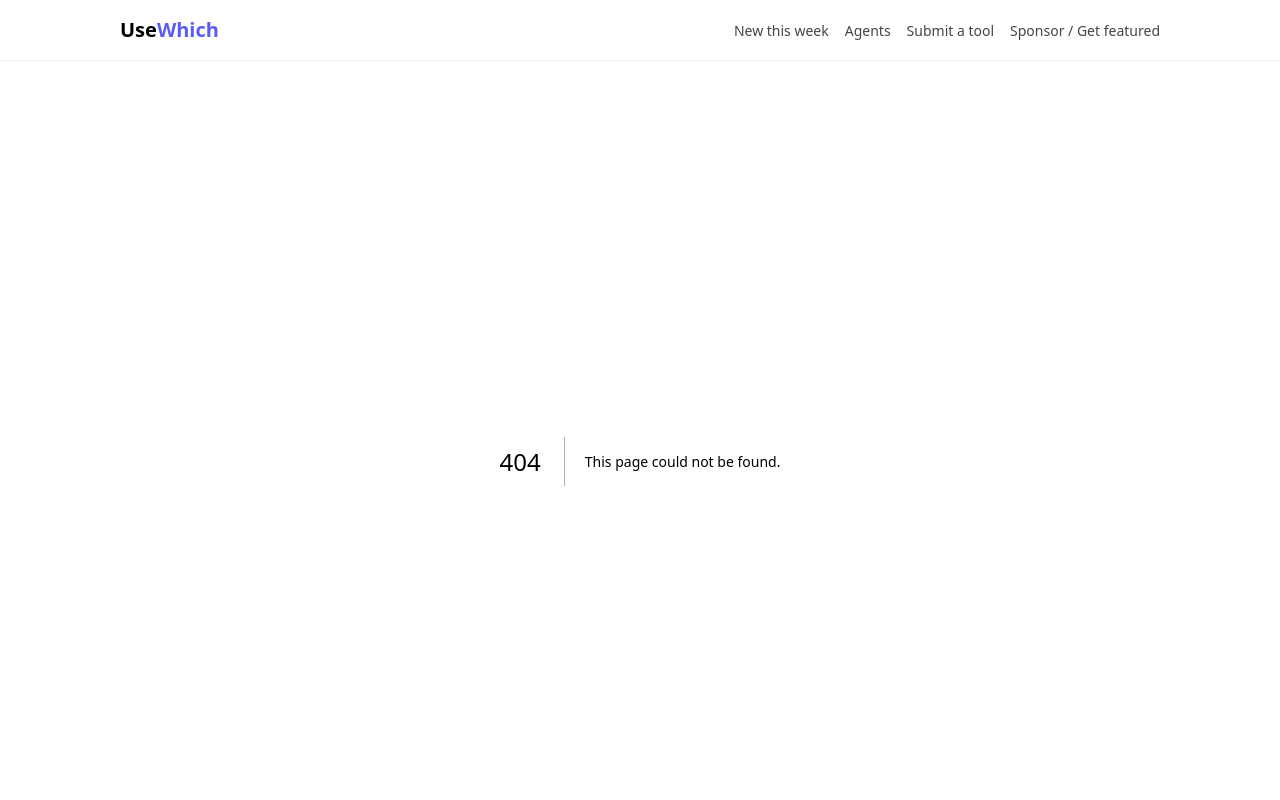
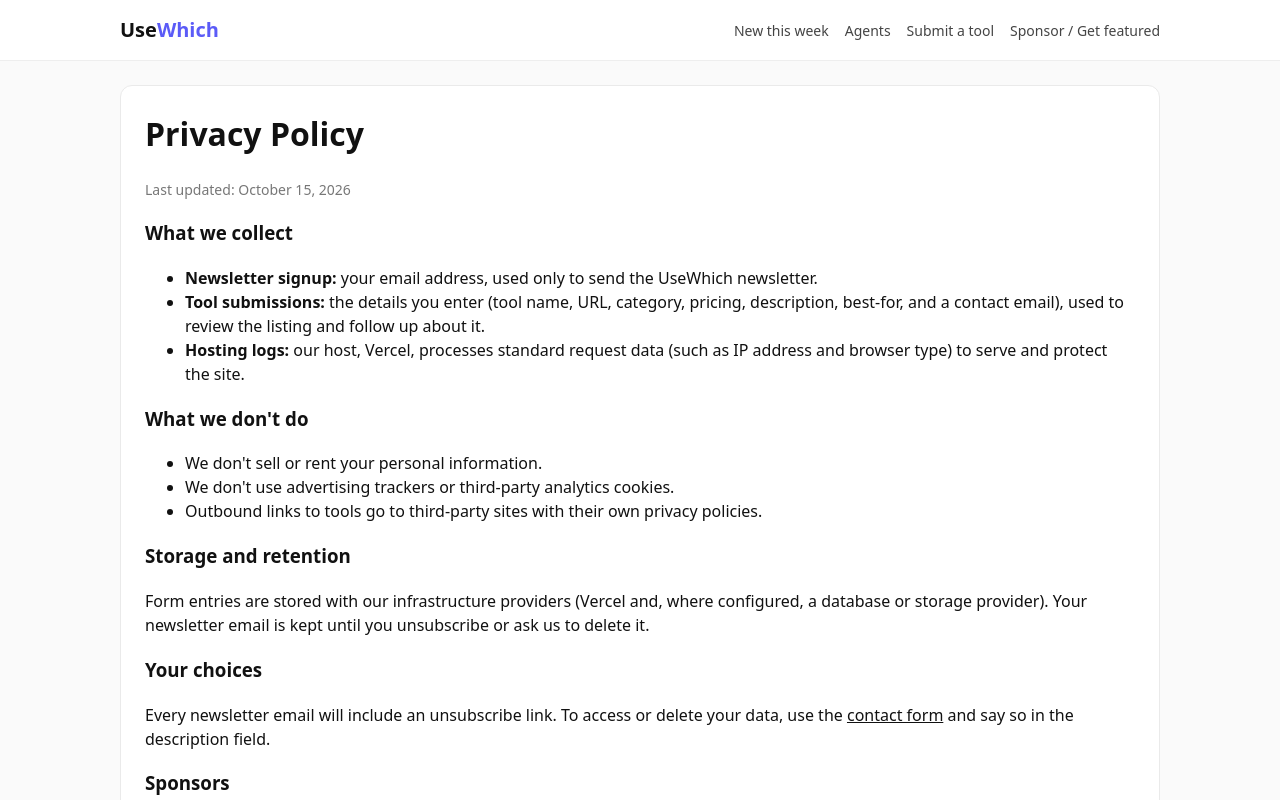
Before and after one commit to OzRendering/toolwander, a Next.js app: page /privacy in a window 1280 px wide. Before the commit this address had no page. Shown: the top 800 px of the page. Built offline with nearby package versions, Linux system fonts and the light colour scheme.

Commit message:
Add privacy, terms, RSS, OG image

```diff
--- /dev/null
+++ b/app/opengraph-image.tsx
@@ -0,0 +1,6 @@
+import { ImageResponse } from "next/og";
+export const alt = "UseWhich — Which AI tool to use for which job"; export const size = { width: 1200, height: 630 }; export const contentType = "image/png";
+export default function OG() { return new ImageResponse((<div style={{ width: "100%", height: "100%", display: "flex", flexDirection: "column", justifyContent: "center", padding: 80, background: "linear-gradient(135deg,#ffffff,#eef0ff)", fontFamily: "sans-serif" }}>
+  <div style={{ display: "flex", fontSize: 96, fontWeight: 800, color: "#111" }}>Use<span style={{ color: "#5b5bf7" }}>Which</span></div>
+  <div style={{ fontSize: 48, color: "#333", marginTop: 20 }}>Which AI tool to use for which job.</div>
+  <div style={{ fontSize: 30, color: "#666", marginTop: 30 }}>77+ AI tools & agents · New releases every week</div></div>), size); }
--- /dev/null
+++ b/app/privacy/page.tsx
@@ -0,0 +1,12 @@
+export const metadata = { title: "Privacy Policy", description: "How UseWhich handles newsletter signups, tool submissions and site data.", alternates: { canonical: "/privacy" } };
+export default function Privacy() { return (<div className="box"><h1 style={{ marginTop: 0 }}>Privacy Policy</h1><p className="muted">Last updated: October 15, 2026</p>
+  <h3>What we collect</h3><ul>
+    <li><b>Newsletter signup:</b> your email address, used only to send the UseWhich newsletter.</li>
+    <li><b>Tool submissions:</b> the details you enter (tool name, URL, category, pricing, description, best-for, and a contact email), used to review the listing and follow up about it.</li>
+    <li><b>Hosting logs:</b> our host, Vercel, processes standard request data (such as IP address and browser type) to serve and protect the site.</li></ul>
+  <h3>What we don't do</h3><ul><li>We don't sell or rent your personal information.</li><li>We don't use advertising trackers or third-party analytics cookies.</li>
+    <li>Outbound links to tools go to third-party sites with their own privacy policies.</li></ul>
+  <h3>Storage and retention</h3><p>Form entries are stored with our infrastructure providers (Vercel and, where configured, a database or storage provider). Your newsletter email is kept until you unsubscribe or ask us to delete it.</p>
+  <h3>Your choices</h3><p>Every newsletter email will include an unsubscribe link. To access or delete your data, use the <a href="/submit">contact form</a> and say so in the description field.</p>
+  <h3>Sponsors</h3><p>Sponsored and featured placements are labelled “Featured” or “Sponsor”. Sponsors do not get access to subscriber data.</p>
+  <h3>Changes</h3><p>We'll update this page if our practices change.</p></div>); }
```
Also changed, not shown: app/rss.xml/route.ts (added, +9 -0 lines), app/terms/page.tsx (added, +7 -0 lines).
